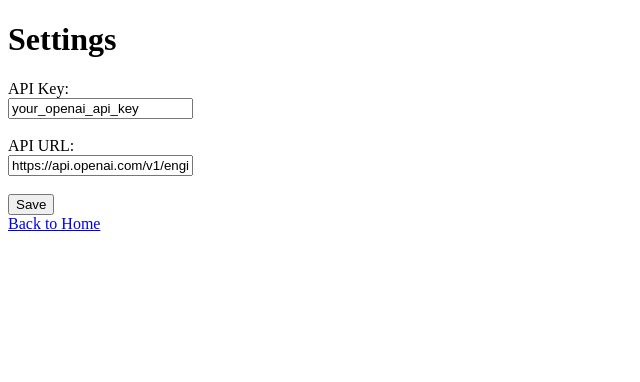
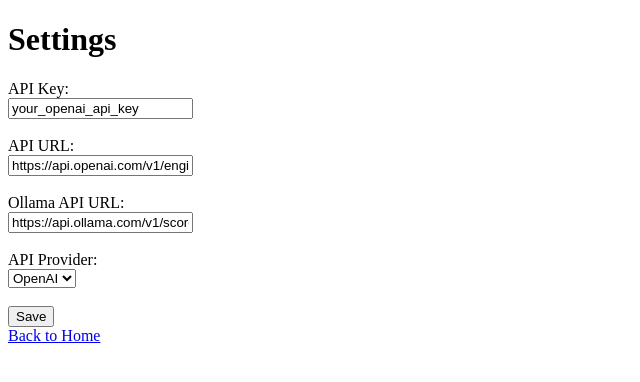
Before and after one commit to GTP95/Vibometer, a Flask app: page /settings in a window 1280 px wide. Shown: the top 382 px of the page, without its empty margins (0-640 px from the left). Run offline with Flask 3, Linux system fonts and the light colour scheme.

Commit message:
Added Ollama support, but not working

```diff
--- a/app.py
+++ b/app.py
@@ -7,6 +7,8 @@ app = Flask(__name__)
 # Load settings from environment variables or default values
 API_KEY = os.getenv('API_KEY', 'your_openai_api_key')
 API_URL = os.getenv('API_URL', 'https://api.openai.com/v1/engines/davinci-codex/completions')
+OLLAMA_API_URL = os.getenv('OLLAMA_API_URL', 'https://api.ollama.com/v1/score')
+API_PROVIDER = os.getenv('API_PROVIDER', 'openai')  # Default to OpenAI
 
 def get_vibe_score(code):
     headers = {
@@ -18,7 +20,24 @@ def get_vibe_score(code):
         'max_tokens': 1
     }
     response = requests.post(API_URL, headers=headers, json=data)
-    score = response.json()['choices'][0]['text'].strip()
+    response_json = response.json()
+
+    if 'choices' in response_json and len(response_json['choices']) > 0:
+        score = response_json['choices'][0]['text'].strip()
+        return int(score)
+    else:
+        raise ValueError("Invalid response from API: 'choices' key not found")
+
+def get_ollama_score(code):
+    headers = {
+        'Authorization': f'Bearer {API_KEY}',
+        'Content-Type': 'application/json'
+    }
+    data = {
+        'code': code
+    }
+    response = requests.post(OLLAMA_API_URL, headers=headers, json=data)
+    score = response.json()['response']
     return int(score)
 
 @app.route('/')
@@ -28,20 +47,27 @@ def index():
 @app.route('/evaluate', methods=['POST'])
 def evaluate():
     code = request.form['code']
-    score = get_vibe_score(code)
+    if API_PROVIDER == 'ollama':
+        score = get_ollama_score(code)
+    else:
+        score = get_vibe_score(code)
     return jsonify({'score': score})
 
 @app.route('/settings', methods=['GET', 'POST'])
 def settings():
-    global API_KEY, API_URL
+    global API_KEY, API_URL, OLLAMA_API_URL, API_PROVIDER
     if request.method == 'POST':
         API_KEY = request.form['api_key']
         API_URL = request.form['api_url']
+        OLLAMA_API_URL = request.form['ollama_api_url']
+        API_PROVIDER = request.form['api_provider']
         # Save settings to environment variables or a file
         os.environ['API_KEY'] = API_KEY
         os.environ['API_URL'] = API_URL
+        os.environ['OLLAMA_API_URL'] = OLLAMA_API_URL
+        os.environ['API_PROVIDER'] = API_PROVIDER
         return redirect(url_for('index'))
-    return render_template('settings.html', api_key=API_KEY, api_url=API_URL)
+    return render_template('settings.html', api_key=API_KEY, api_url=API_URL, ollama_api_url=OLLAMA_API_URL, api_provider=API_PROVIDER)
 
 if __name__ == '__main__':
     app.run(debug=True)
--- a/templates/settings.html
+++ b/templates/settings.html
@@ -12,6 +12,13 @@
         <input type="text" id="api_key" name="api_key" value="{{ api_key }}"><br><br>
         <label for="api_url">API URL:</label><br>
         <input type="text" id="api_url" name="api_url" value="{{ api_url }}"><br><br>
+        <label for="ollama_api_url">Ollama API URL:</label><br>
+        <input type="text" id="ollama_api_url" name="ollama_api_url" value="{{ ollama_api_url }}"><br><br>
+        <label for="api_provider">API Provider:</label><br>
+        <select id="api_provider" name="api_provider">
+            <option value="openai" {% if api_provider == 'openai' %}selected{% endif %}>OpenAI</option>
+            <option value="ollama" {% if api_provider == 'ollama' %}selected{% endif %}>Ollama</option>
+        </select><br><br>
         <button type="submit">Save</button>
     </form>
     <a href="{{ url_for('index') }}">Back to Home</a>
```
